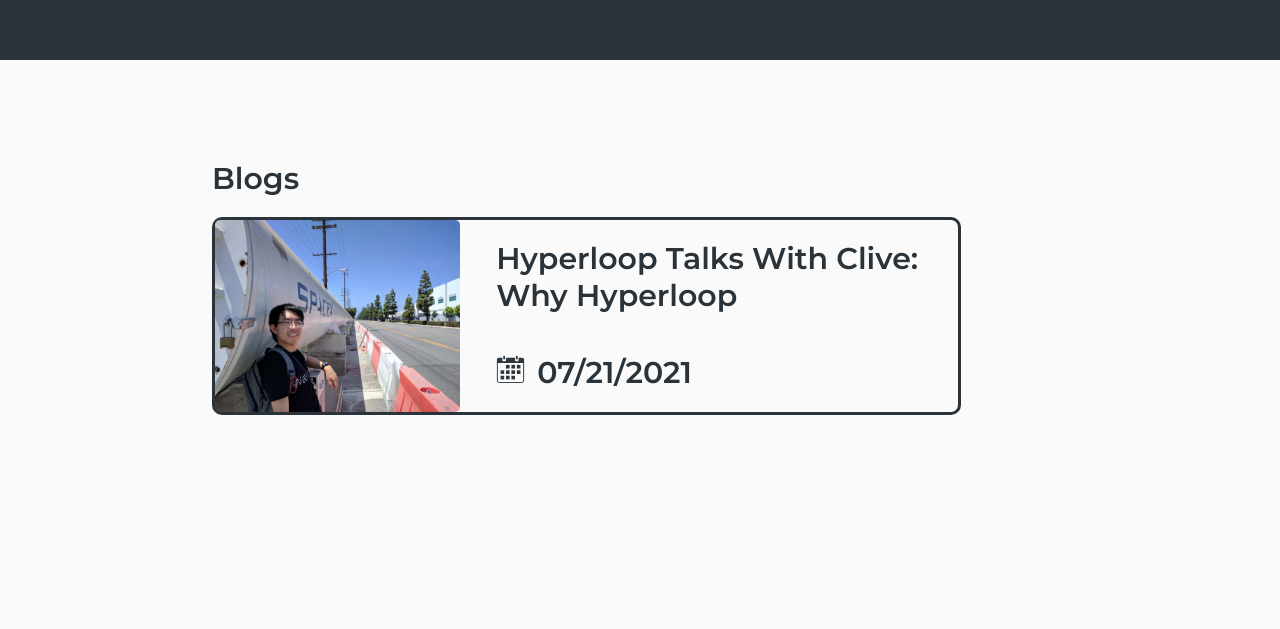
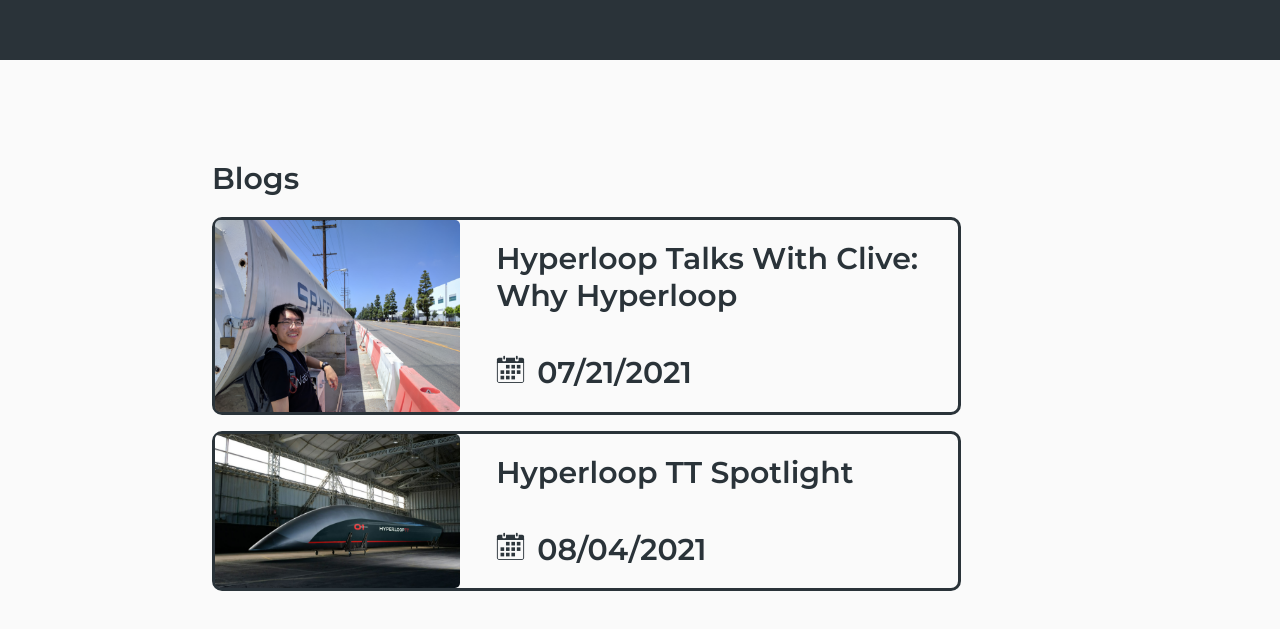
Before and after one commit to Canadian-Hyperloop-Confrence/website, a Next.js app: page /updates in a window 1280 px wide. Shown: the part 511-1140 px from the top of the page. Built offline with nearby package versions, Linux system fonts and the light colour scheme.

Commit message:
Added Blog2

```diff
--- a/components/BlogCard.tsx
+++ b/components/BlogCard.tsx
@@ -39,16 +39,16 @@
   }
 `;
 
-type BlogCardComponent = (props: BlogCardData) => React.ReactElement
+type BlogCardComponent = (props: BlogCardData & { className: string }) => React.ReactElement
 
-const BlogCard: BlogCardComponent = ({ title, imageSrc, date, link }) => {
+const BlogCard: BlogCardComponent = ({ title, imageSrc, date, link, className }) => {
 
   const handleGoToBlog = () => {
     window.open(link)
   }
 
   return (
-    <Card onClick={handleGoToBlog}>
+    <Card onClick={handleGoToBlog} className={className}>
       <BlogImage src={imageSrc} />
       <TextContainer>
         <Typography variant="title">{title}</Typography>
--- a/data/Blogs.ts
+++ b/data/Blogs.ts
@@ -8,6 +8,16 @@
     },
     imageSrc: '/blogs/clive-blog-1.png',
     link: 'https://www.notion.so/waterloop/Hyperloop-Talks-with-Clive-Why-Hyperloop-7e137fca45a4462ba2fd9e335912cf79'
+  },
+  {
+    title: 'Hyperloop TT Spotlight',
+    date: {
+      day: 4,
+      month: 8,
+      year: 2021,
+    },
+    imageSrc: '/blogs/hyperloop-tt-blog2.png',
+    link: 'https://waterloop.notion.site/CHC-Spotlight-Hyperloop-Transportation-Technologies-HyperloopTT-11e0caa9a70e438d9d0dd35c61872cdb'
   }
 ]
 
--- a/pages/updates.tsx
+++ b/pages/updates.tsx
@@ -4,7 +4,7 @@
 import { LandingSlide, PageContainer, Section as USection } from "../components/layout";
 import NavBar from "../components/NavBar";
 import Typography from "../components/Typography";
-import BlogCard from '../components/BlogCard';
+import UBlogCard from '../components/BlogCard';
 import Blogs from '../data/Blogs';
 
 const Header = styled(Typography).attrs({
@@ -16,6 +16,10 @@
 
 const Section = styled(USection)`
   min-height: 740px;
+`;
+
+const BlogCard = styled(UBlogCard)`
+  margin-bottom: 16px;
 `;
 
 const Updates = () => {
```
Also changed, not shown: public/blogs/hyperloop-tt-blog2.png (added).
